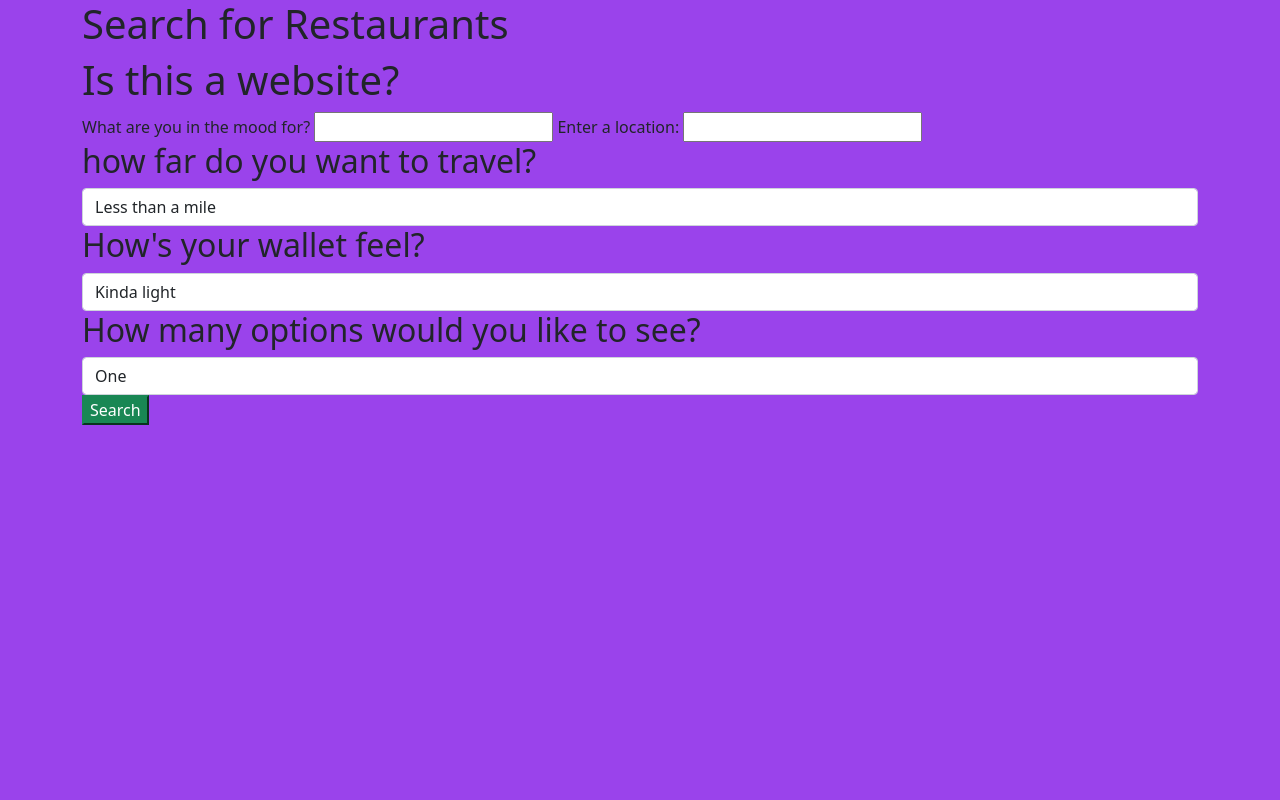
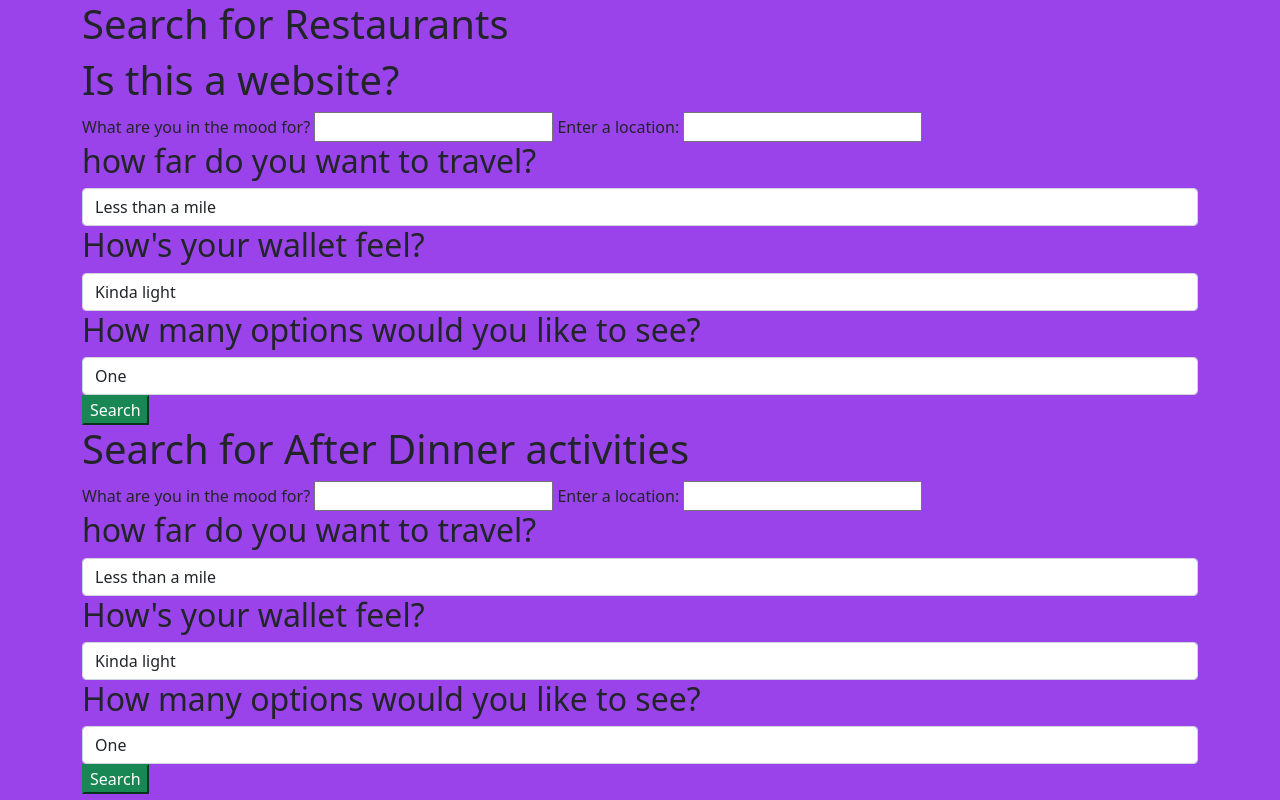
Before and after one commit to AaronDBoyd/Nite_Outr, a website built with webpack: page src/index.html in a window 1280 px wide. Built offline with nearby package versions, Linux system fonts and the light colour scheme.

Commit message:
Add activities section

```diff
--- a/src/index.html
+++ b/src/index.html
@@ -2,7 +2,7 @@
 <html lang="en-US">
 <head>
 
-  <title>Restaurant Finder</title>
+  <title>Nite_Outr</title>
 </head>
 <body>
   <div class="container">
@@ -49,6 +49,43 @@
 
     <div class="showErrors"></div>
 
+    <h1>Search for After Dinner activities</h1>
+
+    <label for="keyWordSearchA">What are you in the mood for?</label>
+    <input id="keyWordSearchA" type="text">
+    <label for="searchLocationA">Enter a location:</label>
+    <input id="searchLocationA" type="text">
+    <h2>how far do you want to travel?</h2>
+    <select class="form-control" id="searchRadiusA">
+      <option value="1000">Less than a mile</option>
+      <option value="1600">Within a mile</option>
+      <option value="3200">We could go up to two miles, I guess?</option>
+      <option value="4800">We've got bikes, lets see what is within three miles!</option>
+      <option value="8000">I'm happy to travel, show me things within five miles</option>
+    </select>
+
+    <h2>How's your wallet feel?</h2>
+    <select class = "form-control" id="priceRangeA">
+      <option value ="1">Kinda light</option>
+      <option value ="1,2">I could splurge, but I'm still on a budget</option>
+      <option value="1,2,3">Hey, I got some money to burn</option>
+      <option value="1,2,3,4">Psh, I'm a web dev, I don't worry about money</option>
+    </select>
+
+    <h2>How many options would you like to see?</h2>
+    <select class="form-control" id="resultsTotalA">
+      <option value="1">One</option>
+      <option value="3">Three</option>
+      <option value="5">Five</option>
+      <option value="10">Ten</option>
+    </select>
+
+
+    <button class="btn-success" id="enterSearchA">Search</button>
+    <div class="showActivities"></div>
+
+    <div class="showErrorsA"></div>
+
 
 
 
```
